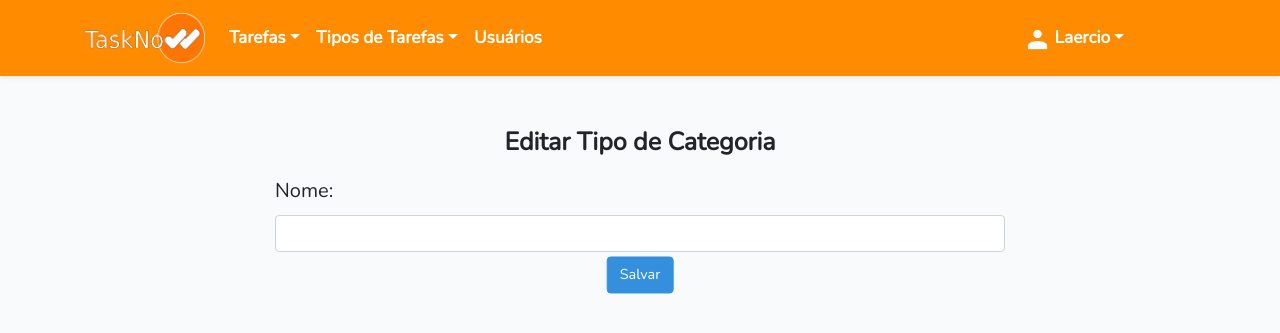
After one commit to LaercioSR/TaskNow, a Laravel app: page /tipotarefa/1/editar in a window 1280 px wide. The commit adds this page. Shown: the top 333 px of the page. Run offline with Laravel 8, Linux system fonts and the light colour scheme; a user stored in the database is signed in; data comes from the database, SQL or seed files in the repository.

Commit message:
Adicionado telas de tipo de tarefas

```diff
--- a/app/Http/Controllers/TarefaController.php
+++ b/app/Http/Controllers/TarefaController.php
@@ -7,6 +7,12 @@ use Illuminate\Http\Request;
 
 class TarefaController extends Controller
 {
+
+    public function __construct()
+    {
+        $this->middleware('auth');
+    }
+
     /**
      * Display a listing of the resource.
      *
--- a/app/Http/Controllers/TipoTarefaController.php
+++ b/app/Http/Controllers/TipoTarefaController.php
@@ -4,9 +4,16 @@ namespace App\Http\Controllers;
 
 use App\TipoTarefa;
 use Illuminate\Http\Request;
+use Illuminate\Support\Facades\Auth;
 
 class TipoTarefaController extends Controller
 {
+
+    public function __construct()
+    {
+        $this->middleware('auth');
+    }
+
     /**
      * Display a listing of the resource.
      *
@@ -14,7 +21,17 @@ class TipoTarefaController extends Controller
      */
     public function index()
     {
-        //
+        $tiposTarefas = TipoTarefa::all();
+        $tiposTarefasUser = [];
+        //dd($tiposTarefas);
+
+        foreach($tiposTarefas as $tipoTarefa) {
+            if($tipoTarefa->id_usuario == Auth::user()->id) {
+                $tiposTarefasUser[] = $tipoTarefa;
+            }
+        }
+
+        return view('tiposTarefas', compact('tiposTarefasUser'));
     }
 
     /**
@@ -24,7 +41,7 @@ class TipoTarefaController extends Controller
      */
     public function create()
     {
-        //
+        return view('criarTipoTarefa');
     }
 
     /**
@@ -35,7 +52,12 @@ class TipoTarefaController extends Controller
      */
     public function store(Request $request)
     {
-        //
+        $tipoTarefa = new TipoTarefa();
+        $tipoTarefa->id_usuario = Auth::user()->id;
+        $tipoTarefa->descricao = $request->input("descricao");
+        $tipoTarefa->save();
+
+        return redirect()->route('tipotarefa.index');
     }
 
     /**
@@ -57,7 +79,7 @@ class TipoTarefaController extends Controller
      */
     public function edit(TipoTarefa $tipoTarefa)
     {
-        //
+        return view('editarTipoTarefa', compact('tipoTarefa'));
     }
 
     /**
@@ -69,7 +91,10 @@ class TipoTarefaController extends Controller
      */
     public function update(Request $request, TipoTarefa $tipoTarefa)
     {
-        //
+        $tipoTarefa->descricao = $request->input("descricao");
+        $tipoTarefa->save();
+
+        return redirect()->route('tipotarefa.index');
     }
 
     /**
--- a/app/Http/Controllers/UserController.php
+++ b/app/Http/Controllers/UserController.php
@@ -7,6 +7,12 @@ use Illuminate\Http\Request;
 
 class UserController extends Controller
 {
+
+    public function __construct()
+    {
+        $this->middleware('auth');
+    }
+
     /**
      * Display a listing of the resource.
      *
--- a/app/Providers/AppServiceProvider.php
+++ b/app/Providers/AppServiceProvider.php
@@ -4,6 +4,7 @@ namespace App\Providers;
 
 use Illuminate\Support\ServiceProvider;
 use Illuminate\Support\Facades\Schema;
+use Illuminate\Support\Facades\Route;
 
 
 class AppServiceProvider extends ServiceProvider
@@ -26,5 +27,10 @@ class AppServiceProvider extends ServiceProvider
     public function boot()
     {
         Schema::defaultStringLength(191);
+
+        Route::resourceVerbs([
+            'create' => 'cadastrar',
+            'edit' => 'editar',
+        ]);
     }
 }
--- a/public/css/app_style.css
+++ b/public/css/app_style.css
@@ -38,3 +38,27 @@
 #texto-linha {
     display: inline;
 }
+
+.content-tasknow {
+    margin-top: 50px;
+}
+
+.centralizar {
+    margin: 0;
+    position: absolute;
+    left: 50%;
+    transform: translate(-50%, -50%)
+}
+
+.descricao {
+    font-size: 20px;
+}
+
+.pos-titulo {
+    margin-top: 25px;
+}
+
+.titulo-texto {
+    font-size: 25px;
+    font-weight: bold;
+}
--- /dev/null
+++ b/resources/views/editarTipoTarefa.blade.php
@@ -0,0 +1,27 @@
+@extends('layouts.app')
+
+@section('title', 'Criar Tipo de Tarefa')
+
+@section('content')
+    <div class="container content-tasknow">
+        <div class="row justify-content-center">
+            <div class="col-md-8">
+                <form action = "{{route('tipotarefa.update', $tipoTarefa)}}" method = "POST">
+                    @csrf
+                    @method('PUT')
+                    <div class = "form-group">
+                        <div class="titulo centralizar">
+                            <p class="titulo-texto">Editar Tipo de Categoria</p>
+                        </div>
+                        <label for="descricao" class="pos-titulo descricao">Nome: </label>
+                        <input type = "text" class = "form-control" id="nome" name="descricao" value="{{$tipoTarefa->descricao}}">
+                        <br>
+                        <button class = "btn btn-primary centralizar" type = "submit">Salvar</button>
+                    </div>
+                </form>
+            </div>
+        </div>
+    </div>
+
+
+@endsection
--- a/resources/views/home.blade.php
+++ b/resources/views/home.blade.php
@@ -1,4 +1,6 @@
 @extends('layouts.app')
+
+@section('title', 'Página Inicial')
 
 @section('content')
 <div class="container">
--- a/resources/views/layouts/app.blade.php
+++ b/resources/views/layouts/app.blade.php
@@ -42,10 +42,7 @@
                                 <p id="texto-linha">Tarefas</p>
                             </a>
                             <div class="dropdown-menu" aria-labelledby="navbarDropdown">
-                                <a class="dropdown-item" href="#">Ação</a>
-                                <a class="dropdown-item" href="#">Outra ação</a>
-                                <div class="dropdown-divider"></div>
-                                <a class="dropdown-item" href="#">Algo mais aqui</a>
+                                <a class="dropdown-item" href="#">Nova Tarefa</a>
                             </div>
                         </li>
                         <li class="nav-item dropdown">
@@ -53,10 +50,8 @@
                                 <p id="texto-linha">Tipos de Tarefas</p>
                             </a>
                             <div class="dropdown-menu" aria-labelledby="navbarDropdown">
-                                <a class="dropdown-item" href="#">Ação</a>
-                                <a class="dropdown-item" href="#">Outra ação</a>
-                                <div class="dropdown-divider"></div>
-                                <a class="dropdown-item" href="#">Algo mais aqui</a>
+                                <a class="dropdown-item" href="{{ route('tipotarefa.index') }}">Listar Tipos de Tarefas</a>
+                                <a class="dropdown-item" href="{{ route('tipotarefa.create') }}">Novo Tipo de Tarefa</a>
                             </div>
                         </li>
                         <li class="nav-item">
@@ -89,10 +84,12 @@
                         @else
                             <li class="nav-item dropdown">
                                 <a id="navbarDropdown" class="nav-link dropdown-toggle navbar-padrao" href="#" role="button" data-toggle="dropdown" aria-haspopup="true" aria-expanded="false" v-pre>
-                                    <!-- <img src="{{ asset('imagens/person.png') }}"> -->
+                                    <img src="{{ asset('imagens/person.png') }}" height="25" width="25">
                                     <p id="texto-linha">{{ Auth::user()->nome }}</p><span class="caret"></span>
                                 </a>
                                 <div class="dropdown-menu dropdown-menu-right" aria-labelledby="navbarDropdown">
+                                    <a class="dropdown-item" href="#">Configurações de Conta</a>
+                                    <div class="dropdown-divider"></div>
                                     <a class="dropdown-item" href="{{ route('logout') }}"
                                        onclick="event.preventDefault();
                                                      document.getElementById('logout-form').submit();">
--- a/routes/web.php
+++ b/routes/web.php
@@ -18,3 +18,6 @@ Route::get('/', function () {
 Auth::routes();
 
 Route::get('/home', 'HomeController@index')->name('home');
+Route::resource('tipotarefa', 'TipoTarefaController');
+Route::resource('usuario', 'UserController');
+Route::resource('tarefas', 'TarefaController');
```
Also changed, not shown: resources/views/criarTipoTarefa.blade.php (added, +26 -0 lines), resources/views/tiposTarefas.blade.php (added, +41 -0 lines), database/migrations/2019_05_10_220220_create_tipo_tarefas_table.php.
